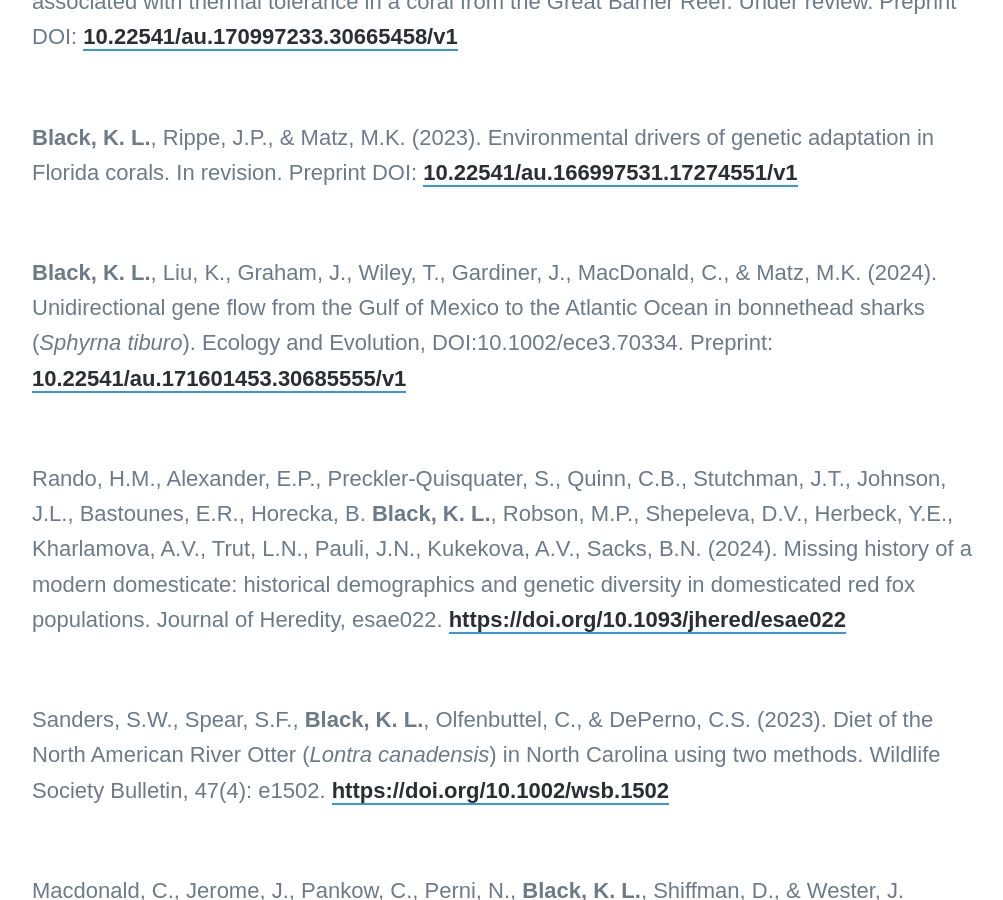
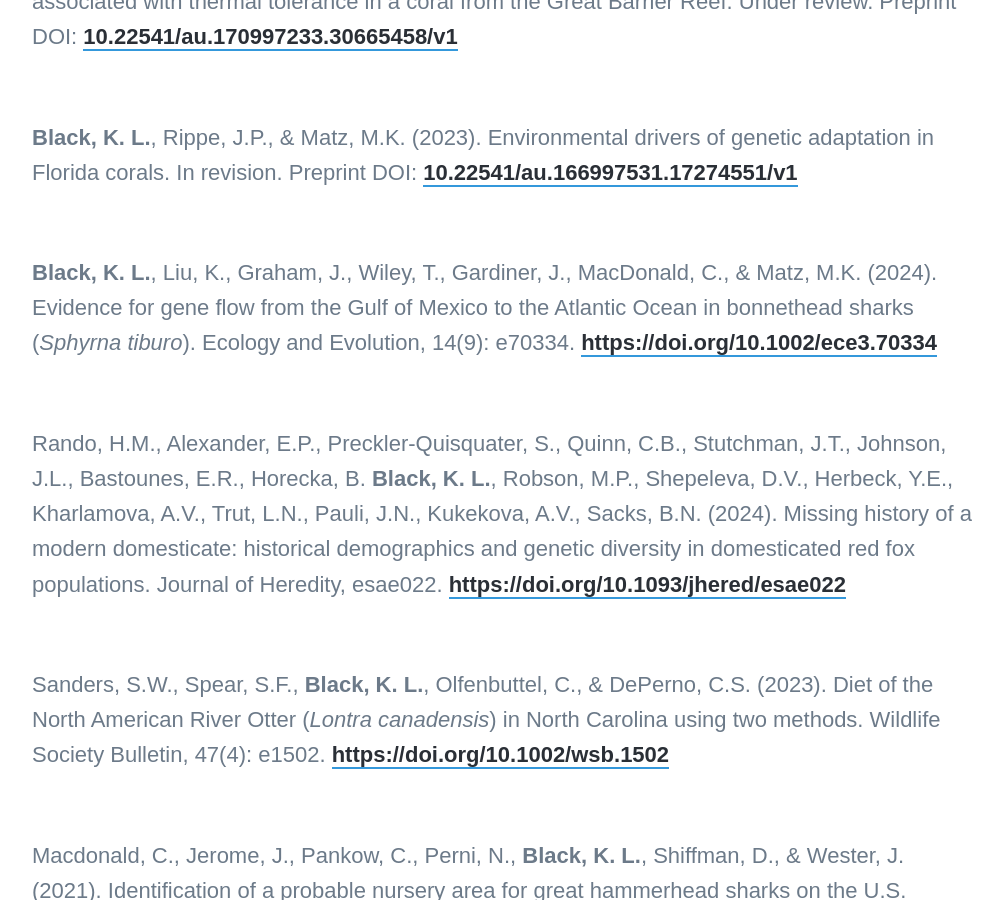
Before and after one commit to kristinaleilani/kristinaleilani.github.io, a Jekyll site: the page built from _pages/publications.md, in a window 1280 px wide and 900 px high, scrolled down 789 px. Shown: the whole window, without its empty margins (138-1141 px from the left). Built offline with Jekyll 4.4.1, drawn with Linux system fonts in a browser that asks for light colours; nearby versions of some CDN libraries; some web fonts are replaced.

Commit message:
Update publications.md

```diff
--- a/_pages/publications.md
+++ b/_pages/publications.md
@@ -19,7 +19,7 @@
 
 <p>&nbsp;</p>
 
-**Black, K. L.**, Liu, K., Graham, J., Wiley, T., Gardiner, J., MacDonald, C., & Matz, M.K. (2024). Unidirectional gene flow from the Gulf of Mexico to the Atlantic Ocean in bonnethead sharks (_Sphyrna tiburo_). Ecology and Evolution, DOI:10.1002/ece3.70334. Preprint: [10.22541/au.171601453.30685555/v1](https://www.authorea.com/users/562112/articles/943779-unidirectional-gene-flow-from-the-gulf-of-mexico-to-the-atlantic-ocean-in-bonnethead-sharks-sphyrna-tiburo)
+**Black, K. L.**, Liu, K., Graham, J., Wiley, T., Gardiner, J., MacDonald, C., & Matz, M.K. (2024). Evidence for gene flow from the Gulf of Mexico to the Atlantic Ocean in bonnethead sharks (_Sphyrna tiburo_). Ecology and Evolution, 14(9): e70334. [https://doi.org/10.1002/ece3.70334](https://doi.org/10.1002/ece3.70334)
 
 <p>&nbsp;</p>
 
```
